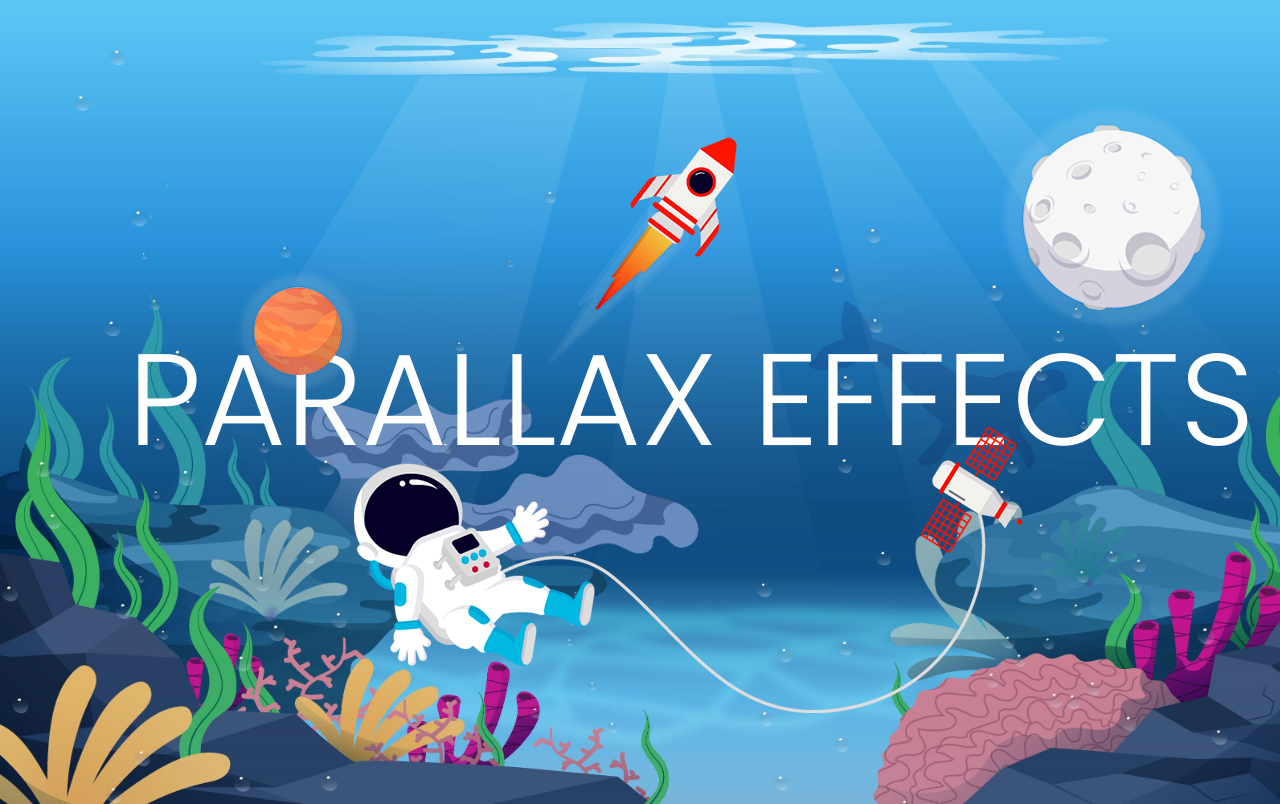
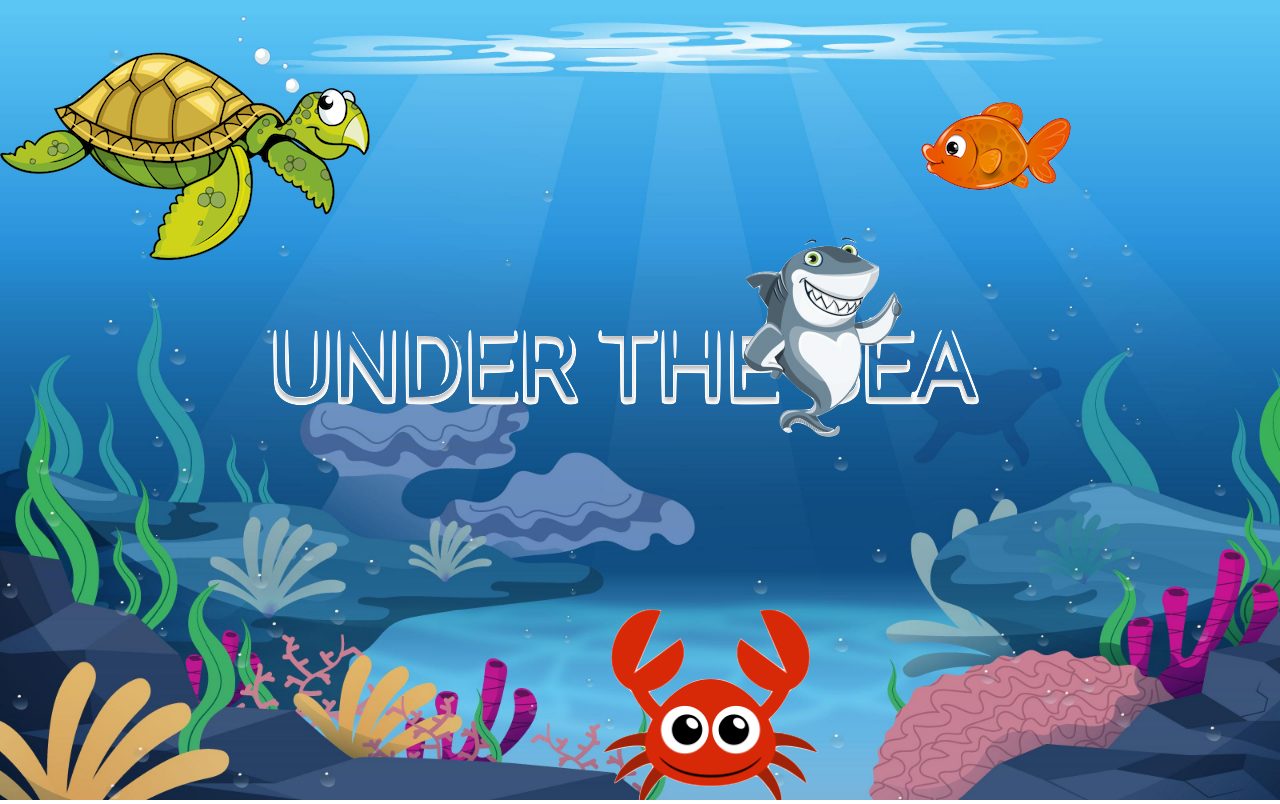
Before and after one commit to AlenaNiku/parallax-js, a plain HTML site: page index.html in a window 1280 px wide. Drawn offline with Linux system fonts and the light colour scheme.

Commit message:
added all my layers for under water theme

```diff
--- a/index.html
+++ b/index.html
@@ -12,19 +12,19 @@
     <div class="container">
         <ul id="scene">
             <li class="layer" data-depth=".1">
-                <img src="images/text.png">
-            </li>
-            <li class="layer" data-depth="1">
-                <img src="images/planet1.png">
-            </li>
-            <li class="layer" data-depth="-1">
-                <img src="images/planet2.png">
+                <img src="images/text1.png">
             </li>
             <li class="layer" data-depth="2">
-                <img src="images/astronaut.png">
+                <img src="images/turtle.png">
             </li>
-            <li class="layer" data-depth="0.5">
-                <img src="images/rocket.png">
+            <li class="layer" data-depth="3">
+                <img src="images/shark.png">
+            </li>
+            <li class="layer" data-depth="4.5">
+                <img src="images/crab.png">
+            </li>
+            <li class="layer" data-depth="0.8">
+                <img src="images/fish3.png">
             </li>
 
         </ul>
--- a/style.css
+++ b/style.css
@@ -4,15 +4,10 @@ body {
 }
 
 .container {
-    /* width: 100%;
-    height: 100vh; */
+    width: 100%;
+    height: 100vh;
     overflow: hidden;
     background: url(images/underwater.jpg);
     background-size: cover;
     background-attachment: fixed;
 }
-
-.mixBlnd
-{
-	background-blend-mode: screen;
-}
```
Also changed, not shown: images/crab.png (added), images/fish3.png (added), images/shark.png (added), images/text1.png (added), images/turtle.png (added).
